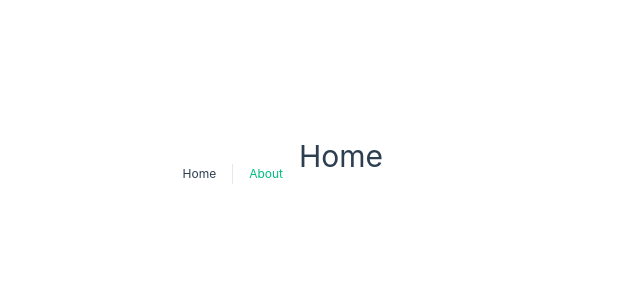
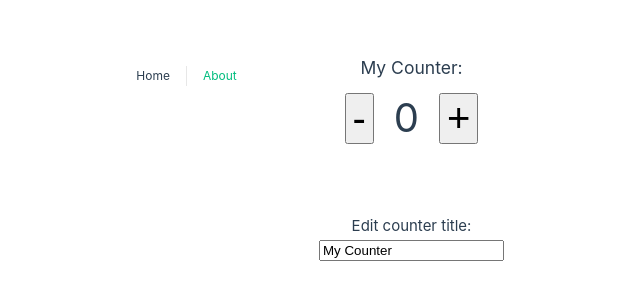
Before and after one commit to HornRyRy/vue-composition-basics, a Vue app: page / in a window 1280 px wide. Shown: the part 242-542 px from the top of the page, without its empty margins (341-981 px from the left). Built offline with nearby package versions, Linux system fonts and the light colour scheme.

Commit message:
data types data binding

```diff
--- a/src/views/HomeView.vue
+++ b/src/views/HomeView.vue
@@ -1,5 +1,91 @@
 <template>
   <div class="home">
-    <h1>Home</h1>
+    <h3>{{ counterData.title }}:</h3>
+    <div>
+      <button @click="decreaseCounter" class="btn">-</button>
+      <span class="counter">{{ counterData.count }}</span>
+      <button @click="increaseCounter" class="btn">+</button>
+    </div>
+    <div class="edit">
+      <h4>Edit counter title:</h4>
+      <input v-model="counterData.title" type="text">
+    </div>
   </div>
 </template>
+
+<script setup>
+import { ref, reactive } from 'vue'
+
+const counter = ref(0)
+const counterTitle = ref('My Counter')
+
+const counterData = reactive({
+  count: 0,
+  title: 'My Counter'
+})
+
+const increaseCounter = () =>{
+  counter.value++
+}
+const decreaseCounter = () =>{
+  counter.value--
+}
+</script>
+
+<!-- <script>
+export default{
+  data(){
+    return{
+      counter: 0
+    }
+  },
+  methods:{
+    increaseCounter(){
+      this.counter++
+    },
+    decreaseCounter(){
+      this.counter--
+    }
+  }
+}
+</script> -->
+
+<!-- <script>
+import { ref } from 'vue'
+
+export default{
+  setup(){
+    const counter = ref(0)
+
+    const increaseCounter = () =>{
+      counter.value++
+    }
+
+    const decreaseCounter = () =>{
+      counter.value--
+    }
+
+    return{
+      counter,
+      increaseCounter,
+      decreaseCounter
+    }
+  }
+}
+</script> -->
+
+
+
+<style>
+.home{
+  text-align: center;
+  padding: 20px;
+}
+.btn, .counter {
+  font-size: 40px;
+  margin: 10px;
+}
+.edit{
+  margin-top: 60px;
+}
+</style>
```
